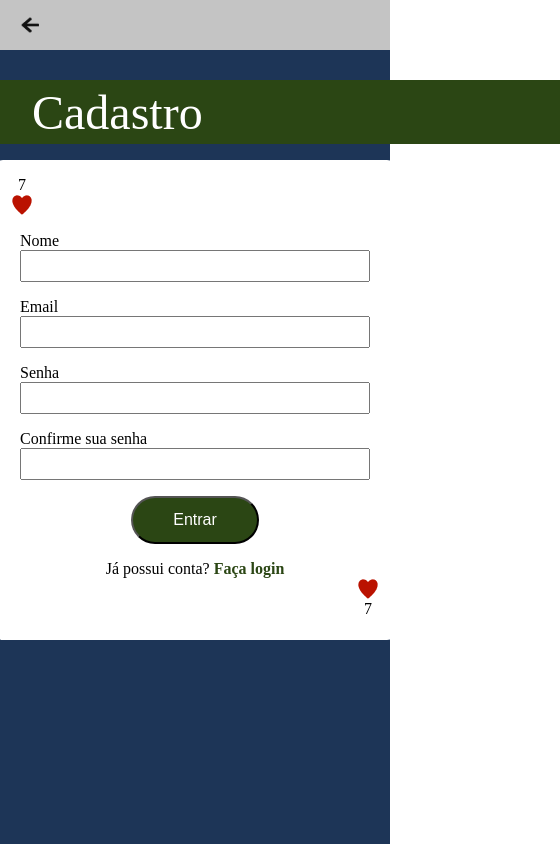
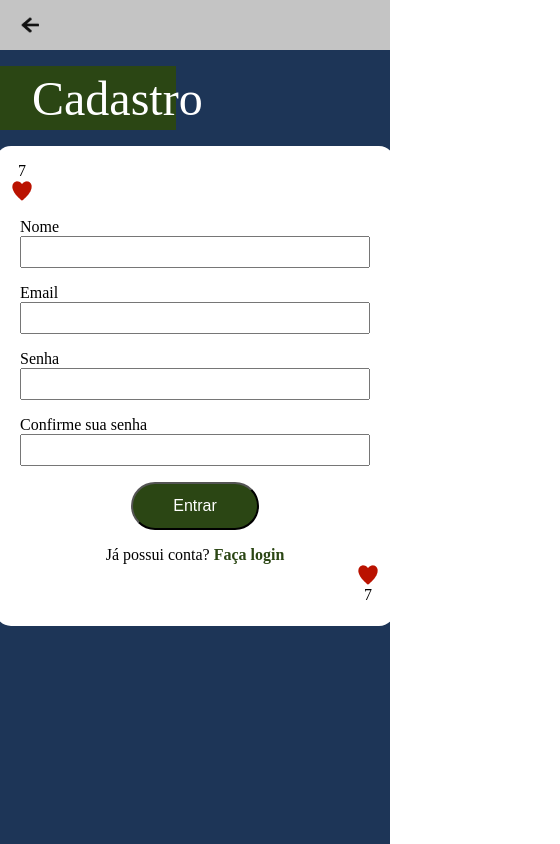
Before and after one commit to BomDia12/Trabalho-de-MP, a React (Create React App) app in the folder front-end/: page /register in a window 390 px wide. Shown: the whole page, 560 px wide, since content can reach past the window. Built offline with nearby package versions, Linux system fonts and the light colour scheme.

Commit message:
feat(register): tentativa de deixar a pagina responsiva

```diff
--- a/front-end/src/components/pageName/styles.js
+++ b/front-end/src/components/pageName/styles.js
@@ -5,14 +5,11 @@ import styled from 'styled-components';
 export const Container = styled.div`
     background-color: #2B4614;
     height: 4rem;
-    width: 35rem;
+    width: 45%;
     display: flex;
-    /* /* align-items: center; */
-    /* width: 50%; */
-    /* height: 100%; */
     justify-content: flex-start;
     align-self: left;
-    margin-top: 30px;
+    margin-top: 1rem;
     align-items: center;
 `;
 
--- a/front-end/src/pages/Register/styles.js
+++ b/front-end/src/pages/Register/styles.js
@@ -19,7 +19,7 @@ export const Box = styled.div`
     align-items: center;
     align-self: center;
     flex-direction: column;
-    border-radius: 8px;
+    border-radius: 1rem;
     margin-top: 1rem;
 
     .top {
@@ -36,7 +36,7 @@ export const Box = styled.div`
     .top-card {
             display: flex;
             flex-direction: column;
-            gap: 10px;
+            gap: 1rem;
             justify-content: flex-start;
 
             img {
@@ -58,7 +58,7 @@ export const Box = styled.div`
         display: flex;
         flex-direction: column;
         justify-content: flex-end;
-        gap: 10px;
+        gap: 1rem;
 
         img {
             width: 1.5rem;
```
